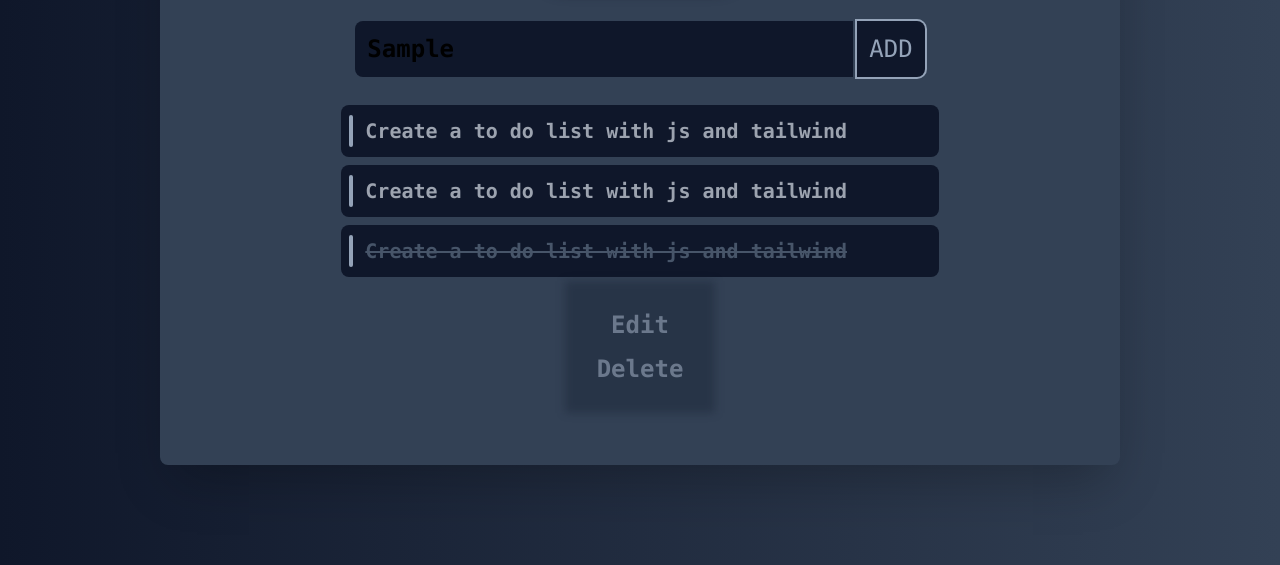
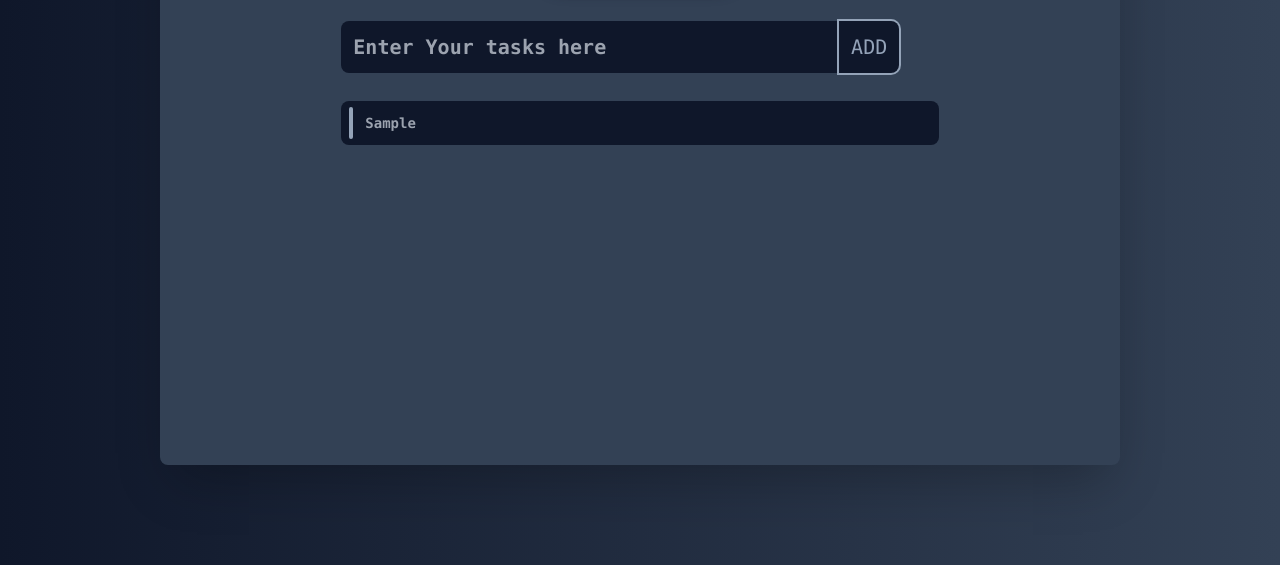
Before and after one commit to DANIYALALBORZ/menu, a website: page todolist.html in a window 1280 px wide. Both pictures are taken after typing "Sample" into the empty fields and a click on the button "ADD". Shown: the part 235-800 px from the top of the page. Drawn offline with Linux system fonts and the light colour scheme.

Commit message:
end of engin

```diff
--- a/assets/css/todolist/todolist-input.css
+++ b/assets/css/todolist/todolist-input.css
@@ -29,15 +29,15 @@
 }
 
 .task-input-container {
-    @apply my-6 w-2/3 text-center;
+    @apply my-6 w-2/3 text-center flex;
 }
 
 .task-input {
-    @apply rounded-s-lg bg-slate-900 p-3 w-10/12 focus:outline-none focus:ring-2 focus:ring-slate-400 focus:text-slate-400 hover:bg-slate-600 text-2xl font-mono font-bold;
+    @apply rounded-s-lg bg-slate-900 p-3 w-10/12 focus:outline-none focus:ring-2 focus:ring-slate-400 focus:text-slate-400 hover:bg-slate-600 text-xl font-mono font-bold;
 }
 
 .add-btn {
-    @apply rounded-r-lg bg-slate-900 text-white/50 p-3 focus:outline-none focus:ring-2 focus:ring-slate-400 focus:text-slate-400 hover:bg-slate-600 text-2xl font-mono;
+    @apply rounded-r-lg bg-slate-900 text-white/50 p-3 focus:outline-none focus:ring-2 focus:ring-slate-400 focus:text-slate-400 hover:bg-slate-600 text-xl font-mono;
 }
 
 .task-output-container {
@@ -45,7 +45,7 @@
 }
 
 .task-output {
-    @apply rounded-lg bg-slate-900 p-3 ps-6 w-full disabled:cursor-pointer focus:outline-none focus:ring-2 focus:ring-slate-400 focus:text-slate-400 hover:bg-slate-600 text-xl font-mono font-bold;
+    @apply rounded-lg bg-slate-900 p-3 ps-6 w-full disabled:cursor-pointer focus:outline-none focus:ring-2 focus:ring-slate-400 focus:text-slate-400 hover:bg-slate-600 text-sm font-mono font-bold;
 }
 
 .task-output-wall {
@@ -53,5 +53,9 @@
 }
 
 .context-menu-bg {
-    @apply absolute inset-0 bg-slate-900/30 blur-sm;
+    @apply absolute inset-0 bg-slate-600/80 blur-sm;
 }
+
+.done {
+    @apply pointer-events-none placeholder:line-through placeholder:text-slate-600 hover:bg-slate-800;
+}
--- /dev/null
+++ b/assets/js/todolist.js
@@ -0,0 +1,70 @@
+const tdlContainer = document.querySelector('.tdl-container');
+const taskInput = document.querySelector('.task-input');
+const addBtn = document.querySelector('.add-btn');
+
+
+addBtn.addEventListener('click', () => {
+
+    const taskOutputContainer = document.createElement('div');
+    taskOutputContainer.classList.add('task-output-container');
+    tdlContainer.appendChild(taskOutputContainer);
+
+    const taskOutput = document.createElement('input');
+    taskOutput.disabled = true;
+    taskOutput.classList.add('task-output');
+    taskOutput.classList.add('pointer-events-none');
+    taskOutput.placeholder = taskInput.value;
+    taskOutputContainer.appendChild(taskOutput);
+
+    const outputWall = document.createElement('div');
+    outputWall.classList.add('task-output-wall');
+    taskOutputContainer.appendChild(outputWall);
+
+    taskOutputContainer.addEventListener('click', () => {
+        taskOutput.classList.toggle('done');
+    });
+
+    taskInput.value = '';
+
+    attachContextMenu(taskOutputContainer);
+})
+
+// Context Menu
+let contextMenu = document.querySelector('.context-menu');
+let currentTask = null;
+
+function attachContextMenu(task) {
+    task.addEventListener('contextmenu', (e) => {
+        e.preventDefault();
+        contextMenu.classList.toggle('hidden');
+        contextMenu.style.top = `${e.pageY}px`
+        contextMenu.style.left = `${e.pageX}px`
+        contextMenu.style.transform = `translate(-50%, -50%)`
+        currentTask = task;
+    })
+
+}
+
+// delete output with context menu button
+let delOutput = document.querySelector('#delete-output');
+delOutput.addEventListener('click', () => {
+    contextMenu.classList.toggle('hidden');
+    currentTask.remove();
+})
+
+// edit output with context menu button
+let editOutput = document.querySelector('#edit-output');
+editOutput.addEventListener('click', () => {
+    let editTask = prompt('write edited task');
+    if (editTask) {
+        currentTask.firstChild.placeholder = editTask;
+    }
+});
+
+// attach to exciting tasks
+document.querySelectorAll('.task-output').forEach(task => { attachContextMenu(task) });
+
+// close context menu
+document.addEventListener('click', () => { contextMenu.classList.add('hidden') });
+
+// End of Context Menu
--- a/todolist.html
+++ b/todolist.html
@@ -27,7 +27,7 @@
     <main class="tdl-container">
 
         <!-- title -->
-        <div class="relative">
+        <div class="relative pointer-events-none">
             <div class="title-bg"></div>
             <h1 class="title">To Do List</h1>
         </div>
@@ -41,47 +41,40 @@
         <!-- end of task inputs -->
 
         <!-- task output -->
-        <div class="task-output-container">
-            <input disabled class="task-output" type="text" name="task" id="task-input"
-                placeholder="Create a to do list with js and tailwind">
-            <div class="task-output-wall"></div>
-        </div>
+        <!-- <div class="task-output-container">
+                            <input disabled class="task-output" type="text" name="task" id="task-input"
+                                placeholder="Create a to do list with js and tailwind">
+                            <div class="task-output-wall"></div>
+                        </div> -->
         <!-- end of task output -->
 
         <!-- task output -->
-        <div class="task-output-container">
-            <input disabled class="task-output" type="text" name="task" id="task-input"
-                placeholder="Create a to do list with js and tailwind">
-            <div class="task-output-wall"></div>
-        </div>
-        <!-- end of task output -->
-
-        <!-- task output -->
-        <div class="task-output-container">
+        <!-- <div class="task-output-container">
             <input disabled class="task-output placeholder:line-through placeholder:text-slate-600 hover:bg-slate-800"
                 type="text" name="task" id="task-input" placeholder="Create a to do list with js and tailwind">
             <div class="task-output-wall"></div>
-        </div>
+        </div> -->
         <!-- end of task output -->
 
-        <!-- Contex Menu ( Right Click ) -->
-        <div class="contex-menu relative">
-            <ul class="text-center relative p-4 rounded-none">
-                <div class="context-menu-bg"></div>
-                <li class="my-3"><a
-                        class="hover:bg-slate-600 w-full rounded-full py-2 px-4 text-2xl font-mono font-bold text-slate-400"
+        <!-- Context Menu ( Right Click ) -->
+        <div class="context-menu z-50 fixed hidden">
+            <ul class="text-center relative p-4 rounded-none z-50">
+                <div class="context-menu-bg z-50"></div>
+                <li id="edit-output" class="my-3 z-50"><a
+                        class="relative hover:bg-slate-600 w-full rounded-full py-2 px-4 text-2xl font-mono font-bold text-slate-400 z-50"
                         href="#">Edit</a>
                 </li>
-                <li class="my-3"><a
-                        class="hover:bg-slate-600 w-full rounded-full py-2 px-4 text-2xl font-mono font-bold text-slate-400"
+                <li id="delete-output" class="my-3 z-50"><a
+                        class="relative hover:bg-slate-600 w-full rounded-full py-2 px-4 text-2xl font-mono font-bold text-slate-400 z-50"
                         href="#">Delete</a></li>
             </ul>
         </div>
-        <!-- End of Contex Menu ( Right Click ) -->
+        <!-- End of Context Menu ( Right Click ) -->
 
     </main>
 
     <script src="./assets/js/danial.js"></script>
+    <script src="./assets/js/todolist.js"></script>
 </body>
 
 </html>
```
Also changed, not shown: assets/css/todolist/todolist.css.
